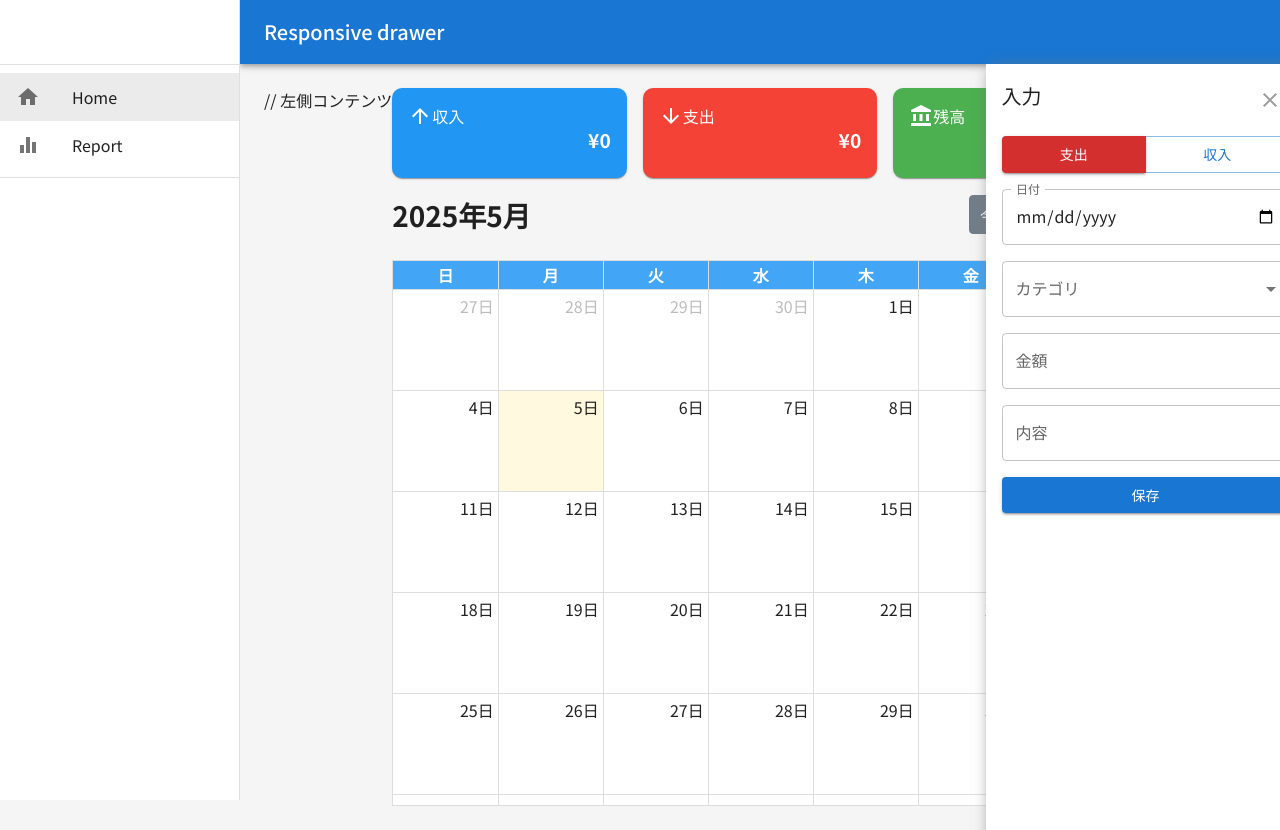
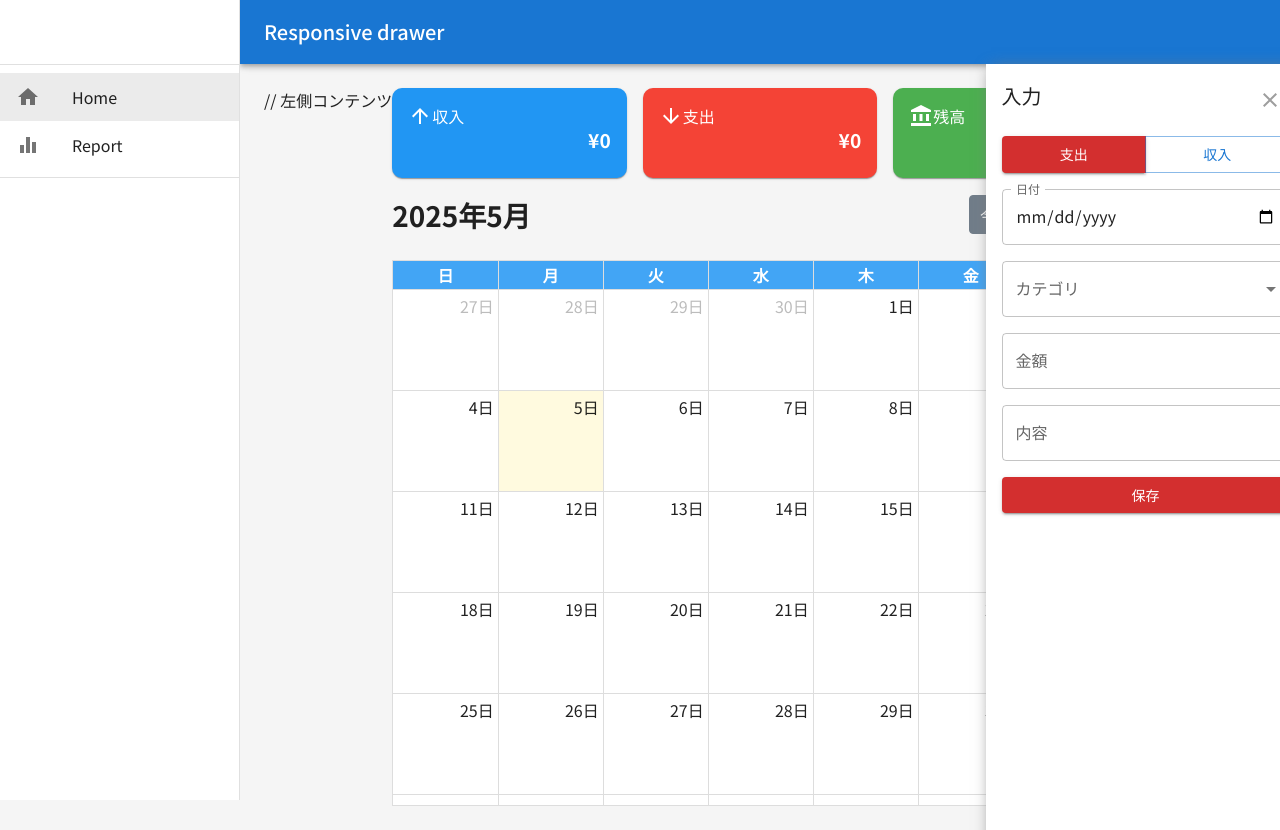
Before and after one commit to ririso/udemy-household-app, a React (Create React App) app: page / in a window 1280 px wide. Built offline with nearby package versions, Linux system fonts and the light colour scheme; no server answers; the database is empty.

Commit message:
ボタンの色の切り替え実装

```diff
--- a/src/components/TransactionForm.tsx
+++ b/src/components/TransactionForm.tsx
@@ -11,6 +11,7 @@ import {
   TextField,
   Typography,
 } from "@mui/material";
+import { useEffect } from "react";
 import { Controller, useForm } from "react-hook-form";
 
 interface TransactionFormProps {
@@ -26,7 +27,7 @@ const TransactionForm = ({
   isEntryDrawerOpen,
   currentDay,
 }: TransactionFormProps) => {
-  const { control, setValue } = useForm({
+  const { control, setValue, watch } = useForm({
     defaultValues: {
       type: "expense",
       date: currentDay,
@@ -40,6 +41,13 @@ const TransactionForm = ({
   const incomeExpenseToggle = (type: IncomeExpense) => {
     setValue("type", type);
   };
+
+  const currentType = watch("type");
+
+  useEffect(() => {
+    setValue("date", currentDay);
+  }, [currentDay]);
+
   return (
     <Box
       sx={{
@@ -152,7 +160,12 @@ const TransactionForm = ({
           {/* 内容 */}
           <TextField label="内容" type="text" />
           {/* 保存ボタン */}
-          <Button type="submit" variant="contained" color={"primary"} fullWidth>
+          <Button
+            type="submit"
+            variant="contained"
+            color={currentType === "income" ? "primary" : "error"}
+            fullWidth
+          >
             保存
           </Button>
         </Stack>
```
